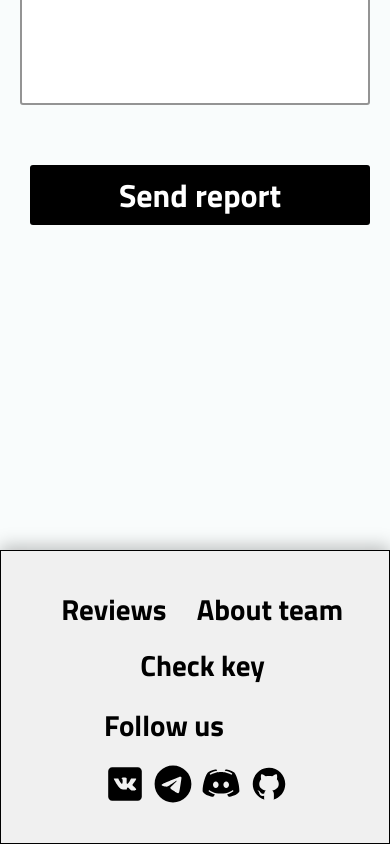
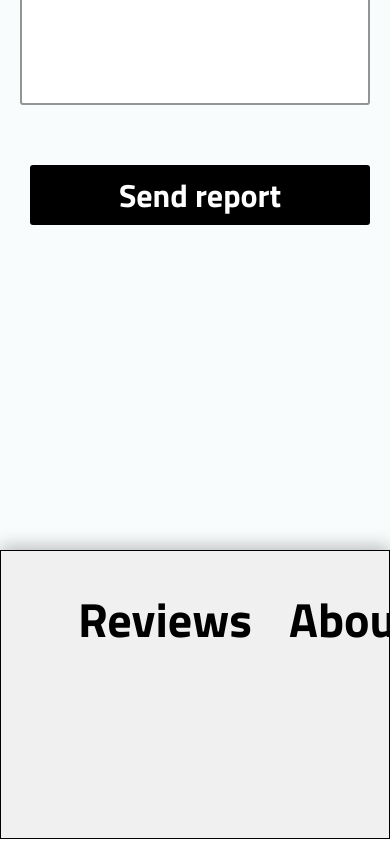
Before and after one commit to sadnesssssssss/face-recognition-fe, a React (Create React App) app: page / in a window 390 px wide. Shown: the part 6165-7009 px from the top of the page. Built offline with nearby package versions, Linux system fonts and the light colour scheme.

Commit message:
auth fixes

```diff
--- a/src/App.tsx
+++ b/src/App.tsx
@@ -9,6 +9,7 @@ import MainPage from "./pages/MainPage/MainPage";
 import LogIn from "./pages/LogIn/LogIn"
 import SignUp from "./pages/SignUp/SignUp"
 import UserProfile from "./pages/UserProfile/UserProfile";
+import BuySub from "./pages/BuySub/BuySub"
 
 function App() {
   const action = useNavigationType();
@@ -52,6 +53,7 @@ function App() {
         <Route path="/login" element={<LogIn/>}/>
         <Route path="/signup" element={<SignUp/>}/>
         <Route path="/profile" element={<UserProfile/>}/>
+        <Route path="/buy" element={<BuySub/>}/>
       </Routes>
   );
 }
--- a/src/components/LogIn/LogInForm.tsx
+++ b/src/components/LogIn/LogInForm.tsx
@@ -46,9 +46,8 @@ const LogInForm = () => {
         axios.post("http://localhost:8000/api/user/googlecreate/", {
             "name": credential.name,
             "email": credential.email,
-        }).then((res) => {
-            console.log(res);
-        })
+            "picture_url": credential.picture
+        }).then(() => {
             axios.post("http://localhost:8000/api/user/googletoken/", {
                 "name": credential.name,
                 "email": credential.email,
@@ -58,7 +57,7 @@ const LogInForm = () => {
                 console.log(cookie.token)
                 navigate("/profile");
             })
-
+        })
     };
     const errorMessage = () => {
         console.log("error");
--- a/src/components/MainPage/Footer.css
+++ b/src/components/MainPage/Footer.css
@@ -104,56 +104,3 @@
   color: #000;
   font-family: "Titillium Web";
 }
-
-@media screen and (max-width: 1425px) {
-  .footer {
-    padding-left: 2.188em;
-    box-sizing: border-box;
-  }
-}
-@media screen and (max-width: 1200px) {
-  .reviews-parent {
-    flex-wrap: wrap;
-    justify-content: center;
-  }
-}
-@media screen and (max-width: 825px) {
-  .reviews {
-    font-size: 2.375em;
-    line-height: 0.711em;
-  }
-
-  .about-team {
-    font-size: 2.375em;
-    line-height: 0.711em;
-  }
-
-  .check-key {
-    font-size: 2.375em;
-    line-height: 0.711em;
-  }
-
-  .follow-us {
-    font-size: 2.375em;
-  }
-}
-@media screen and (max-width: 450px) {
-  .reviews {
-    font-size: 1.813em;
-    line-height: 0.69em;
-  }
-
-  .about-team {
-    font-size: 1.813em;
-    line-height: 0.69em;
-  }
-
-  .check-key {
-    font-size: 1.813em;
-    line-height: 0.69em;
-  }
-
-  .follow-us {
-    font-size: 1.813em;
-  }
-}
--- a/src/components/MainPage/Footer.tsx
+++ b/src/components/MainPage/Footer.tsx
@@ -1,3 +1,4 @@
+import { Link } from "react-router-dom";
 import "./Footer.css";
 
 const Footer = () => {
@@ -11,16 +12,13 @@ const Footer = () => {
                     <b className="about-team">
                         About team
                     </b>
-                    <b className="check-key">
-                        Check key
-                    </b>
                     <div className="follow-us-parent">
                         <b className="follow-us">Follow us</b>
                         <div className="frame-container">
-                            <img className="icon" alt={""} src="/icons/vk.svg"/>
-                            <img className="icon" alt={""} src="/icons/telegram.svg"/>
-                            <img className="icon" alt={""} src="/icons/discord.svg"/>
-                            <img className="icon" alt={""} src="/icons/github.svg"/>
+                            <Link to="https://vk.com/art3my"><img className="icon" alt={""} src="/icons/vk.svg"/></Link>
+                            <Link to="https://t.me/art33my"><img className="icon" alt={""} src="/icons/telegram.svg"/></Link>
+                            <Link to="https://discord.gg/7FXefn92"><img className="icon" alt={""} src="/icons/discord.svg"/></Link>
+                            <Link to="https://github.com/sadnesssssssss/face-recognition-fe"><img className="icon" alt={""} src="/icons/github.svg"/></Link>
                         </div>
                     </div>
                 </div>
--- a/src/components/SignUp/SignUpForm.tsx
+++ b/src/components/SignUp/SignUpForm.tsx
@@ -1,6 +1,7 @@
-import {useState} from "react";
+import {useEffect, useState} from "react";
 import {useNavigate} from 'react-router-dom';
 import "../LogIn/LogInForm.css";
+import {useCookies} from "react-cookie";
 
 const LogInForm = () => {
 
@@ -14,6 +15,13 @@ const LogInForm = () => {
     const [instr, setInstr] = useState("Enter your E-mail:");
     let data: string[] = [];
     const [currInput, setInput] = useState("")
+    const [cookies, setCookies] = useCookies(["token"])
+
+    useEffect(() => {
+        if (cookies){
+            navigate("/profile")
+        }
+    }, []);
 
 
     const onButtonClick = () => {
--- /dev/null
+++ b/src/pages/BuySub/BuySub.tsx
@@ -0,0 +1,6 @@
+const BuySub = () => {
+    return <div></div>
+}
+
+
+export default BuySub
--- a/src/pages/UserProfile/UserProfile.tsx
+++ b/src/pages/UserProfile/UserProfile.tsx
@@ -31,7 +31,7 @@ const UserProfile = () => {
   }, [cookies.token]);
 
   useEffect(() => {
-    if (!cookies.token){
+    if (!cookies.token) {
       navigate("/login");
       return;
     }
```
Also changed, not shown: src/pages/BuySub/BuySub.css (added). Lines whose indentation alone changed are shown as unchanged.
